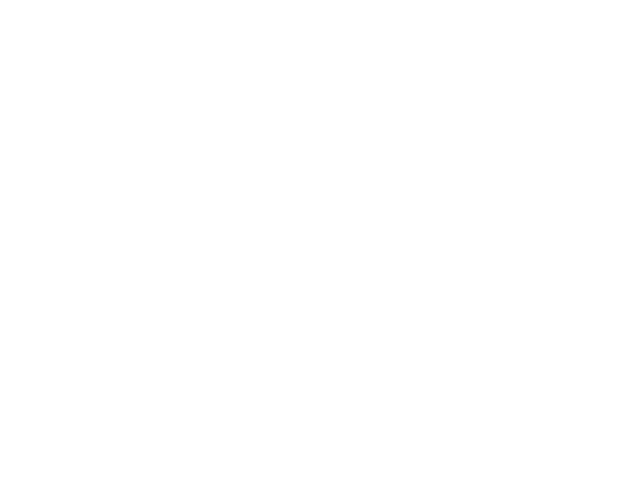
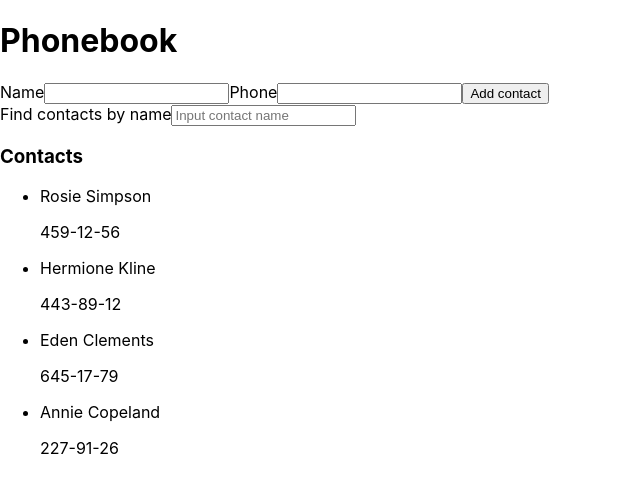
Before and after one commit to igorro79/goit-react-hw-08-phonebook, a React (Create React App) app: page / in a window 1280 px wide. Shown: the top 492 px of the page, without its empty margins (0-640 px from the left). Built offline with nearby package versions, Linux system fonts and the light colour scheme.

Commit message:
refactoring in progress

```diff
--- a/package.json
+++ b/package.json
@@ -12,6 +12,7 @@
     "react": "^17.0.2",
     "react-dom": "^17.0.2",
     "react-scripts": "4.0.3",
+    "shortid": "^2.2.16",
     "web-vitals": "^1.1.2"
   },
   "scripts": {
--- a/src/App.js
+++ b/src/App.js
@@ -1,13 +1,75 @@
 import React, { Component } from 'react';
 import './App.css';
+import shortid from 'shortid';
 
+import Form from './components/ContactForm/ContactForm';
+import ContactsList from './components/ContactsList/ContactsList';
+import ContactsListItem from './components/ContactListItem/ContactListItem';
+import Filter from './components/ContactFilter/ContactFilter';
 class App extends Component {
-  state = {
-    contacts: [],
-    name: '',
-  };
+  constructor() {
+    super();
+    this.state = {
+      contacts: [
+        { id: 'id-1', name: 'Rosie Simpson', number: '459-12-56' },
+        { id: 'id-2', name: 'Hermione Kline', number: '443-89-12' },
+        { id: 'id-3', name: 'Eden Clements', number: '645-17-79' },
+        { id: 'id-4', name: 'Annie Copeland', number: '227-91-26' },
+      ],
+      // name: '',
+      // number: '',
+      filter: '',
+    };
+
+    this.handleInput = this.handleInput.bind(this);
+    this.handleSubmit = this.handleSubmit.bind(this);
+    this.resetInput = this.resetInput.bind(this);
+  }
+  resetInput() {
+    this.setState({ name: '', number: '', filter: '' });
+  }
+  handleInput(e) {
+    this.setState({ [e.currentTarget.name]: e.currentTarget.value });
+  }
+
+  handleSubmit(e) {
+    e.preventDefault();
+    this.setState(prevState => ({
+      contacts: [
+        { name: this.state.name, id: shortid.generate(), number: this.state.number },
+        ...prevState.contacts,
+      ],
+    }));
+    this.resetInput();
+  }
+
   render() {
-    return <></>;
+    const lowLettersNames = this.state.filter.toLocaleLowerCase();
+
+    const filtered = this.state.contacts.filter(contact =>
+      contact.name.toLocaleLowerCase().includes(lowLettersNames),
+    );
+    return (
+      <div>
+        <h1>Phonebook</h1>
+
+        <Form
+          // name={this.state.name}
+          // number={this.state.number}
+          handleSubmit={this.handleSubmit}
+          handleInput={this.handleInput}
+        />
+        <Filter
+          reset={this.resetInput}
+          filter={this.state.filter}
+          onChange={this.onFilter}
+          handleInput={this.handleInput}
+        />
+        <ContactsList>
+          <ContactsListItem contacts={filtered} />
+        </ContactsList>
+      </div>
+    );
   }
 }
 
--- /dev/null
+++ b/src/components/ContactFilter/ContactFilter.js
@@ -0,0 +1,17 @@
+import PropTypes from 'prop-types';
+const Filter = ({ filter, handleInput, reset }) => {
+  return (
+    <label>
+      Find contacts by name
+      <input
+        placeholder="Input contact name"
+        onBlur={reset}
+        onChange={handleInput}
+        name="filter"
+        type="text"
+        value={filter}
+      />
+    </label>
+  );
+};
+export default Filter;
--- /dev/null
+++ b/src/components/ContactForm/ContactForm.js
@@ -0,0 +1,54 @@
+import { Component } from 'react';
+import PropTypes from 'prop-types';
+// import { render } from '@testing-library/react';
+
+class Form extends Component {
+  constructor(props) {
+    super(props);
+    this.state = {
+      name: '',
+      number: '',
+    };
+  }
+  handleInput(e) {
+    this.setState({ [e.currentTarget.name]: e.currentTarget.value });
+  }
+  render() {
+    // const { handleInput, handleSubmit } = this.props;
+    // console.log(handleInput);
+    // console.log(handleSubmit);
+    return (
+      <form onSubmit={this.handleSubmit}>
+        <label>
+          Name
+          <input
+            onChange={this.handleInput}
+            type="text"
+            name="name"
+            value={this.state.name}
+            pattern="^[a-zA-Zа-яА-Я]+(([' -][a-zA-Zа-яА-Я ])?[a-zA-Zа-яА-Я]*)*$"
+            title="Имя может состоять только из букв, апострофа, тире и пробелов. Например Adrian, Jacob Mercer, Charles de Batz de Castelmore d'Artagnan и т. п."
+            required
+          />
+        </label>
+        <label>
+          Phone
+          <input
+            onChange={this.handleInput}
+            type="tel"
+            value={this.state.number}
+            name="number"
+            pattern="\+?\d{1,4}?[-.\s]?\(?\d{1,3}?\)?[-.\s]?\d{1,4}[-.\s]?\d{1,4}[-.\s]?\d{1,9}"
+            title="Номер телефона должен состоять цифр и может содержать пробелы, тире, круглые скобки и может начинаться с +"
+            required
+          />
+        </label>
+        <button className="button" type="submit">
+          Add contact
+        </button>
+      </form>
+    );
+  }
+}
+
+export default Form;
--- /dev/null
+++ b/src/components/ContactListItem/ContactListItem.js
@@ -0,0 +1,11 @@
+import shortid from 'shortid';
+
+const ContactsListItem = ({ contacts }) => {
+  return contacts.map(contact => (
+    <li className="contact-list-item" key={shortid.generate()}>
+      <p className="contact-list-name">{contact.name}</p>
+      <p className="contact-list-number">{contact.number}</p>
+    </li>
+  ));
+};
+export default ContactsListItem;
--- /dev/null
+++ b/src/components/ContactsList/ContactsList.js
@@ -0,0 +1,11 @@
+// import shortid from 'shortid';
+
+const ContactsList = ({ children }) => {
+  return (
+    <>
+      <h3>Contacts</h3>
+      <ul className="contact-list">{children}</ul>
+    </>
+  );
+};
+export default ContactsList;
```
Also changed, not shown: 1 other file (tests, documents, lock files or other folders).
